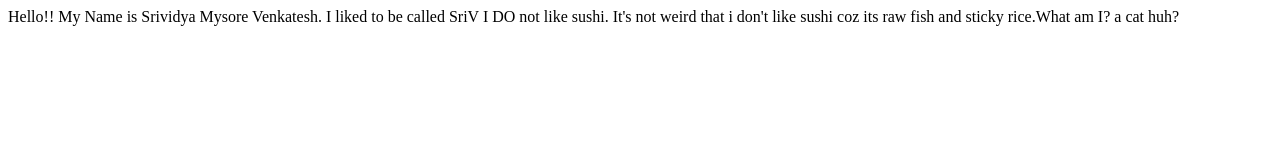
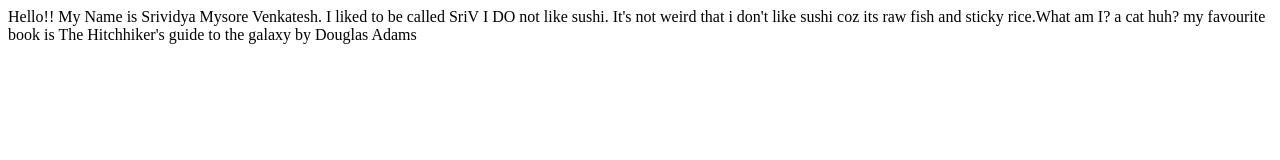
Before and after one commit to srividyamvenkatesh/SrividyaMVenkatesh.com, a plain HTML site: page index.html in a window 1280 px wide. Drawn offline with Linux system fonts and the light colour scheme.

Commit message:
Update index.html

```diff
--- a/index.html
+++ b/index.html
@@ -11,5 +11,6 @@
     I DO not like sushi. It's not weird that i don't like sushi coz its raw fish
     and sticky rice.What am I? a cat huh?
 
+    my favourite book is The Hitchhiker's guide to the galaxy by Douglas Adams
 </body>
 </html>
```
